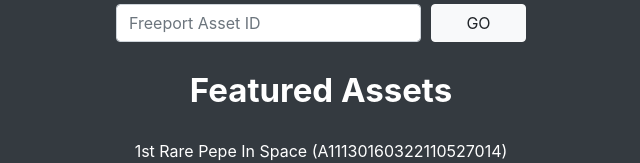
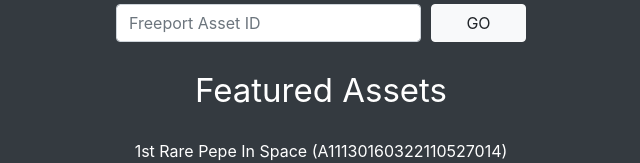
Before and after one commit to mikeinspace/memerator, a React (Create React App) app: page / in a window 1280 px wide. Shown: the part 182-345 px from the top of the page, without its empty margins (319-959 px from the left). Built offline with nearby package versions, Linux system fonts and the light colour scheme.

Commit message:
Update index.css

```diff
--- a/src/index.css
+++ b/src/index.css
@@ -21,4 +21,4 @@ body {
 
 .FeaturedAssets a {color:white;text-decoration:none;}
 .FeaturedAssets a:hover {text-decoration:underline;}
-.FeaturedAssets b {font-size:33px;margin-top:16px;}
+.FeaturedAssets b {font-size:33px;margin-top:24px;font-weight:normal;}
```
